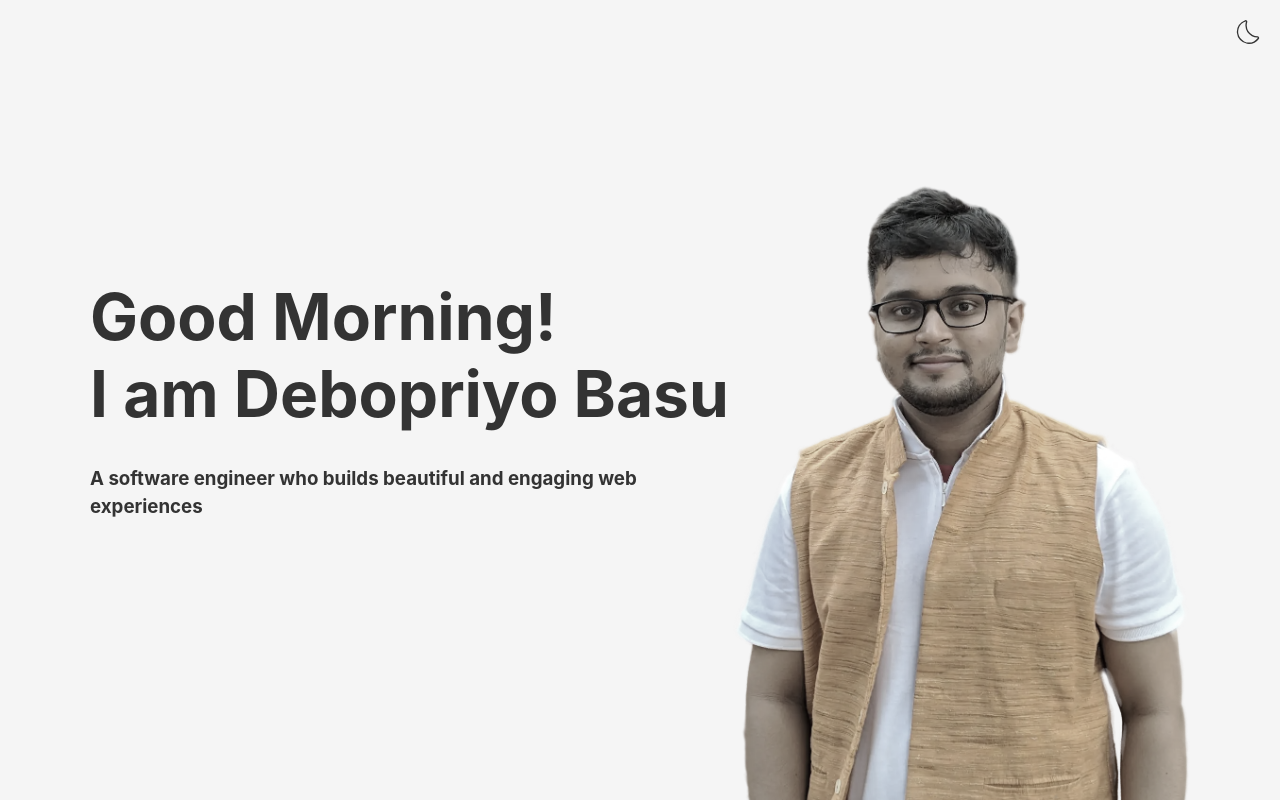
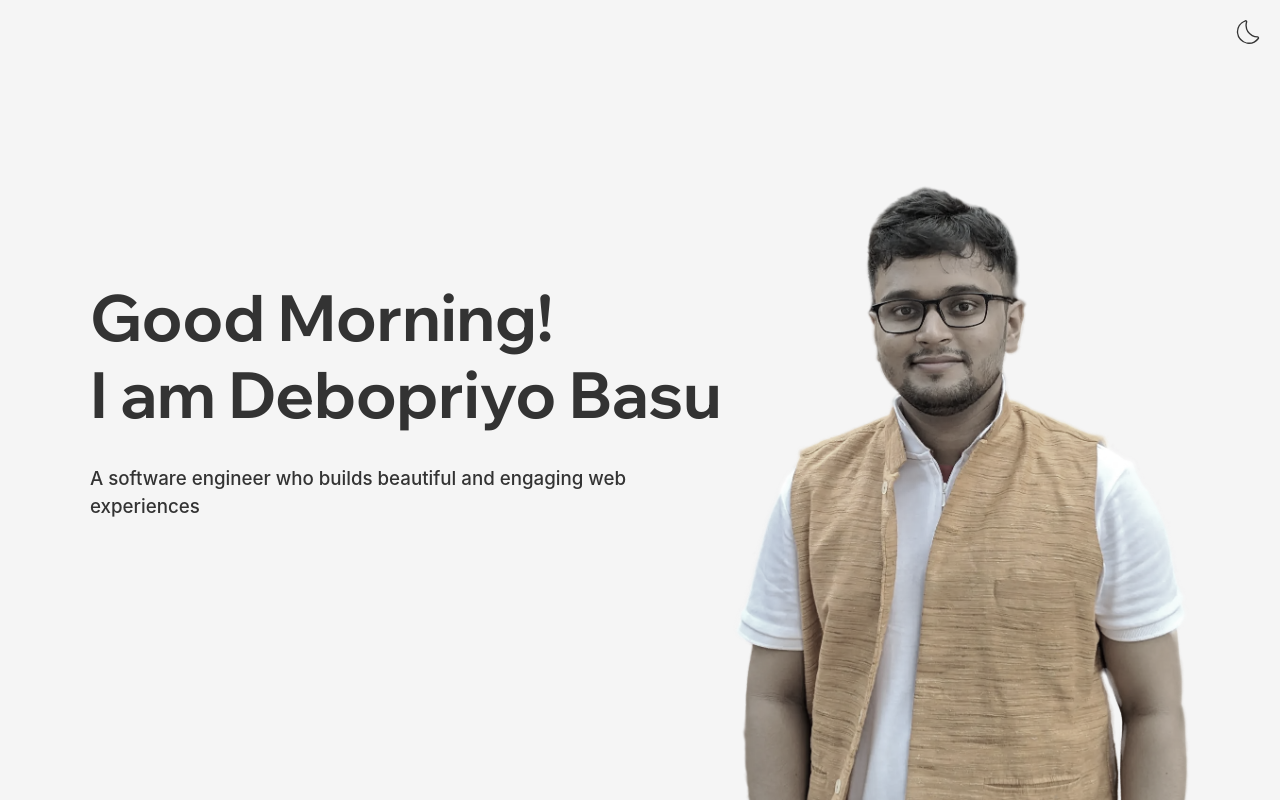
Before and after one commit to debopriyobasu/portfolio, a React (Vite) app: page / in a window 1280 px wide. Built offline with nearby package versions, Linux system fonts and the light colour scheme.

Commit message:
impr: updated heading font

```diff
--- a/index.html
+++ b/index.html
@@ -3,6 +3,11 @@
   <head>
     <meta charset="UTF-8" />
     <link rel="icon" type="image/svg+xml" href="/vite.svg" />
+    <meta
+      name="description"
+      content="This is the personal website of Debopriyo Basu"
+    />
+    <meta name="author" content="Debopriyo Basu" />
     <meta name="viewport" content="width=device-width, initial-scale=1.0" />
     <title>Debopriyo Basu</title>
   </head>
--- a/package.json
+++ b/package.json
@@ -27,6 +27,7 @@
     "vite": "^5.1.0"
   },
   "browserslist": [
-    "defaults"
+    "last 2 versions",
+    "not dead"
   ]
 }
--- a/src/components/HeroSection.jsx
+++ b/src/components/HeroSection.jsx
@@ -6,11 +6,11 @@ const HeroSection = () => {
   return (
     <section id="hero" className="container">
       <div id="hero-text">
-        <h1 tabIndex={0}>
+        <h1 tabIndex={0} className="font-wix fw-bold">
           {greeting}!
           <br /> I am Debopriyo Basu
         </h1>
-        <h3 className="mt-2 m-mt-1" tabIndex={0}>
+        <h3 className="mt-2 m-mt-1 fw-normal" tabIndex={0}>
           A software engineer who builds beautiful and engaging web experiences
         </h3>
       </div>
--- a/src/index.css
+++ b/src/index.css
@@ -1,3 +1,5 @@
+@import url("https://fonts.googleapis.com/css2?family=Wix+Madefor+Display:wght@400..800&display=swap");
+
 :root {
   font-family: Inter, system-ui, Avenir, Helvetica, Arial, sans-serif;
   line-height: 1.5;
@@ -31,7 +33,11 @@
   padding: 0;
   box-sizing: border-box;
 }
-
+.font-wix {
+  font-family: "Wix Madefor Display", sans-serif;
+  font-optical-sizing: auto;
+  font-style: normal;
+}
 h1,
 h2,
 h3,
@@ -75,7 +81,12 @@ p {
 .mt-2 {
   margin-top: 2rem;
 }
-
+.fw-normal {
+  font-weight: 500;
+}
+.fw-bold {
+  font-weight: bold;
+}
 main {
   position: relative;
 }
@@ -91,7 +102,7 @@ main {
 }
 @media (width < 768px) {
   :root {
-    --font-size-h1: 2.5rem;
+    --font-size-h1: 2.3rem;
   }
   .m-mt-1 {
     margin-top: 1rem;
--- a/vite.config.js
+++ b/vite.config.js
@@ -1,7 +1,7 @@
 import { defineConfig } from "vite";
 import react from "@vitejs/plugin-react";
 import autoprefixer from "autoprefixer";
-// https://vitejs.dev/config/
+
 export default defineConfig({
   plugins: [react()],
   css: {
```
